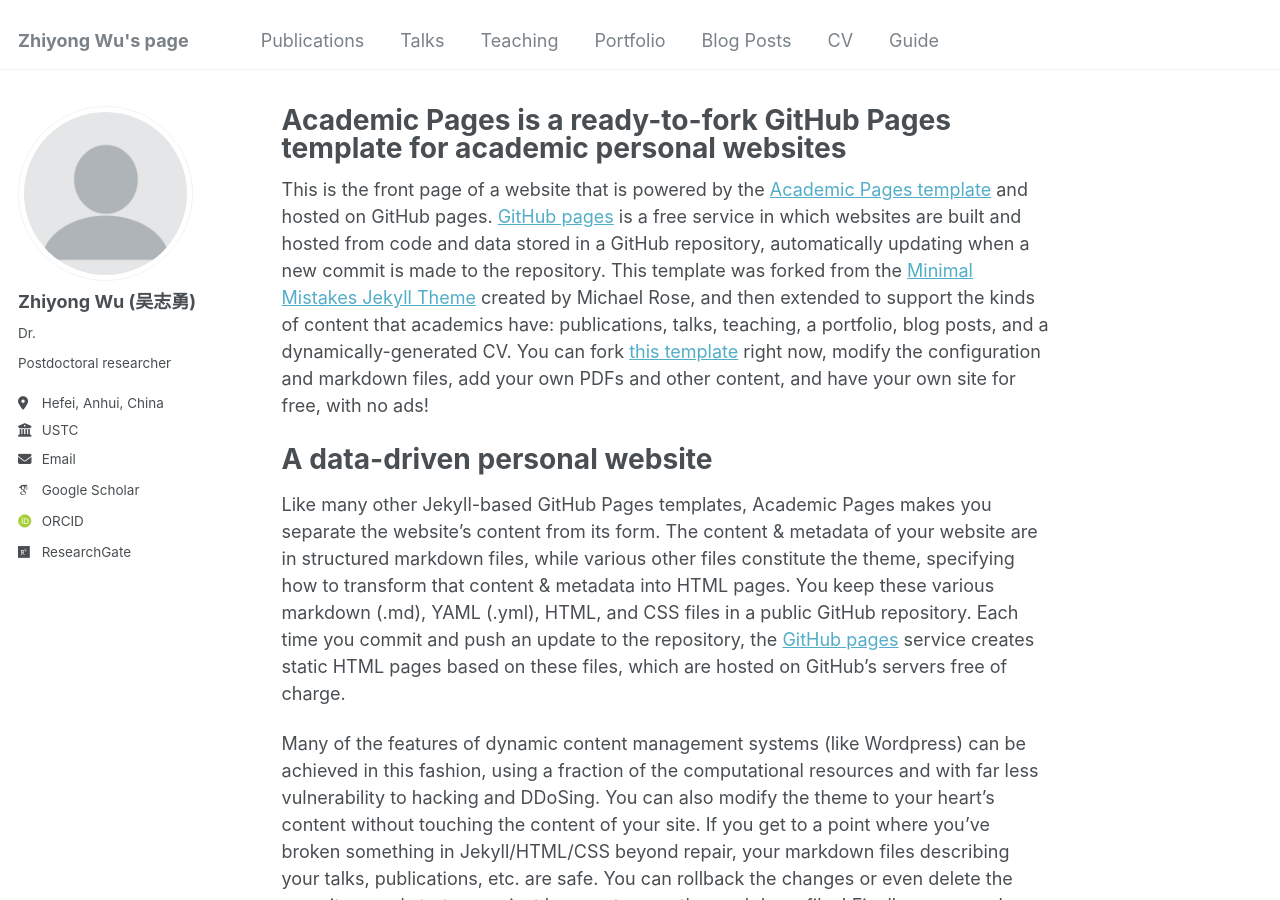
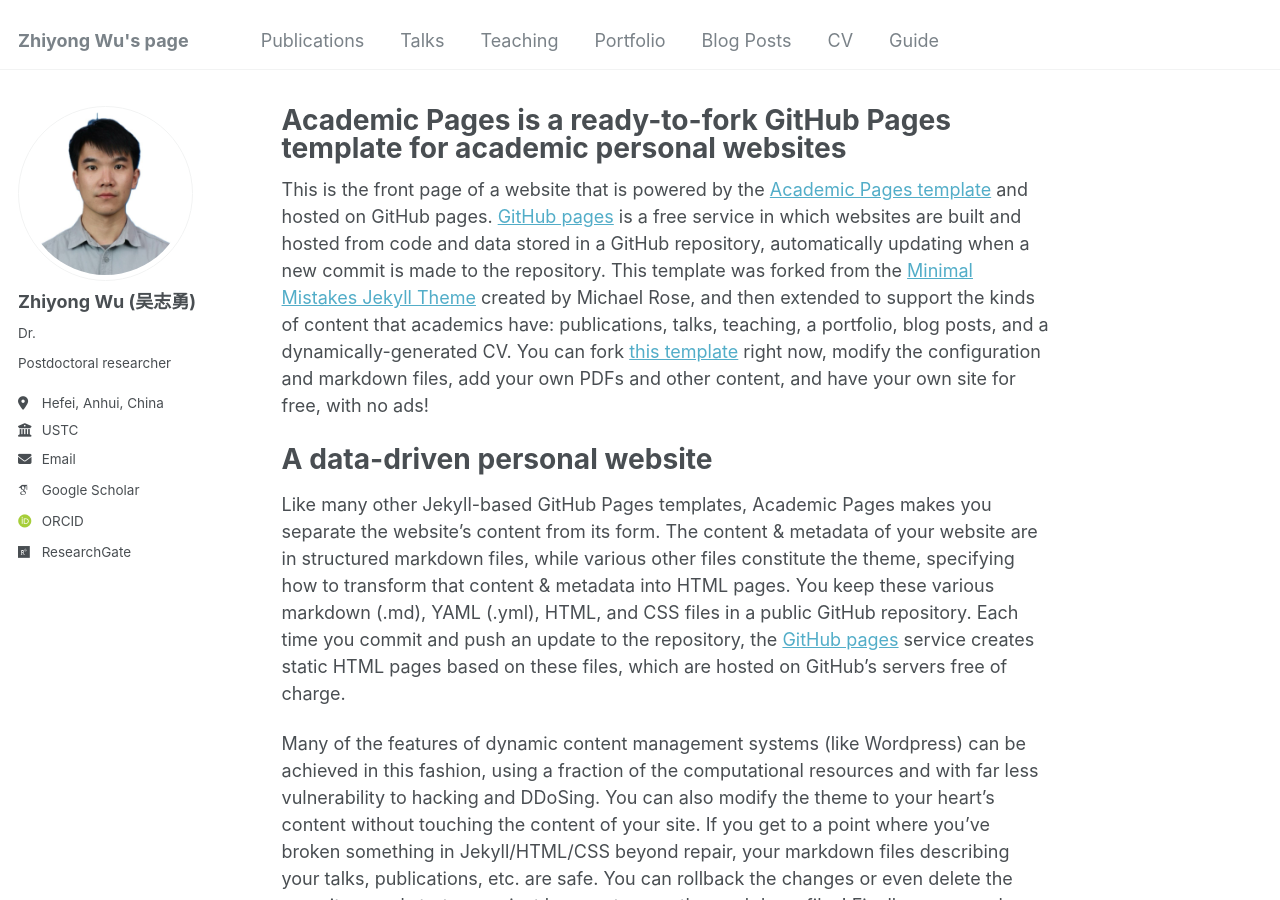
Before and after one commit to Z-Y-Wu/ZW-, a Jekyll site: the page built from _pages/about.md, in a window 1280 px wide and 900 px high. Built offline with Jekyll 4.4.1, drawn with Linux system fonts in a browser that asks for light colours; some web fonts are replaced.

Commit message:
Update _config.yml

```diff
--- a/_config.yml
+++ b/_config.yml
@@ -21,7 +21,7 @@ repository               : "academicpages/academicpages.github.io"
 #               Additional customization can be done by editing /_includes/author-profile.html
 author:
   # Biographic information
-  avatar           : "profile.png"
+  avatar           : "person.jpg"
   name             : "Zhiyong Wu (吴志勇)"
   pronouns         : "Dr."
   bio              : "Postdoctoral researcher"
```
